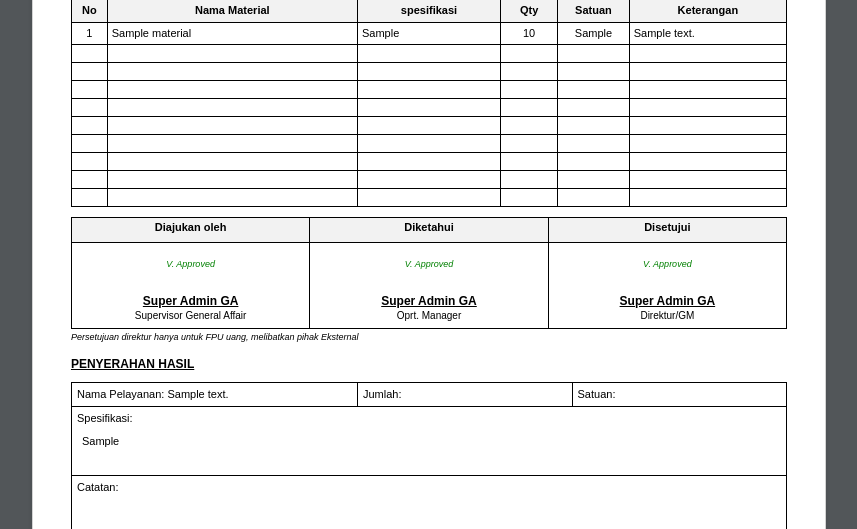
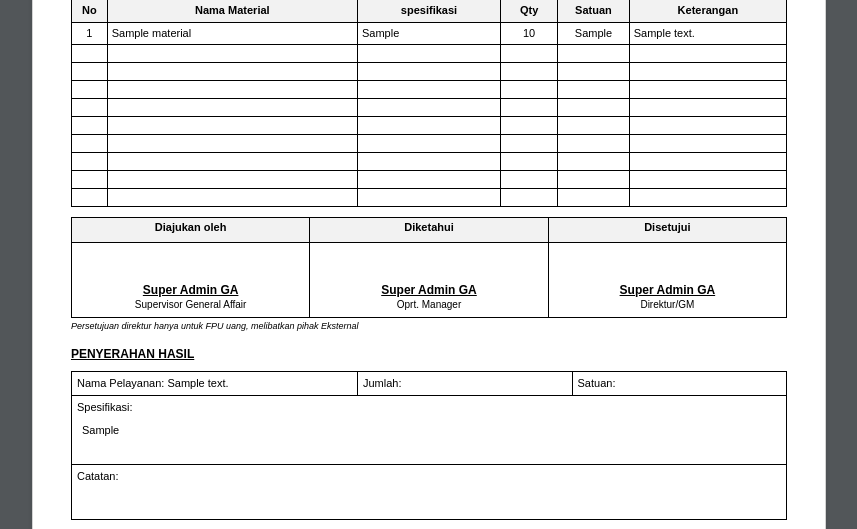
Before and after one commit to naps4/ga1, a Laravel app: page /fpu/1/print in a window 1280 px wide. Shown: the part 421-950 px from the top of the page, without its empty margins (211-1068 px from the left). Run offline with Laravel 10, Linux system fonts and the light colour scheme; a user stored in the database is signed in; data comes from the database, SQL or seed files in the repository; tables that the repository leaves empty hold one stand-in row (values such as "Sample post"); parts of the project's set-up code (start-up, migrations or seed data) failed here and were passed over; some libraries are stand-ins or nearby versions.

Commit message:
fix: remove all green V. Approved labels from FPU print template

```diff
--- a/resources/views/print/fpu.blade.php
+++ b/resources/views/print/fpu.blade.php
@@ -168,29 +168,17 @@
                 </tr>
                 <tr>
                     <td>
-                        <div style="height: 35px;">
-                            @if($fpu->verified_by_hrga)
-                                <span style="color: green; font-style: italic; font-size: 9px; display: block; margin-top: 15px;">V. Approved</span>
-                            @endif
-                        </div>
+                        <div style="height: 35px;"></div>
                         <strong style="text-decoration: underline;">{{ $fpu->verifiedByHrga->name ?? (auth()->user()->name ?? '.......................') }}</strong><br>
                         <span style="font-size: 10px;">Supervisor General Affair</span>
                     </td>
                     <td>
-                        <div style="height: 35px;">
-                            @if($fpu->known_by_manager)
-                                <span style="color: green; font-style: italic; font-size: 9px; display: block; margin-top: 15px;">V. Approved</span>
-                            @endif
-                        </div>
+                        <div style="height: 35px;"></div>
                         <strong style="text-decoration: underline;">{{ $fpu->knownByManager->name ?? '.......................' }}</strong><br>
                         <span style="font-size: 10px;">Oprt. Manager</span>
                     </td>
                     <td>
-                        <div style="height: 35px;">
-                            @if($fpu->approved_by_gm)
-                                <span style="color: green; font-style: italic; font-size: 9px; display: block; margin-top: 15px;">V. Approved</span>
-                            @endif
-                        </div>
+                        <div style="height: 35px;"></div>
                         <strong style="text-decoration: underline;">{{ $fpu->approvedByGm->name ?? '.......................' }}</strong><br>
                         <span style="font-size: 10px;">Direktur/GM</span>
                     </td>
```
